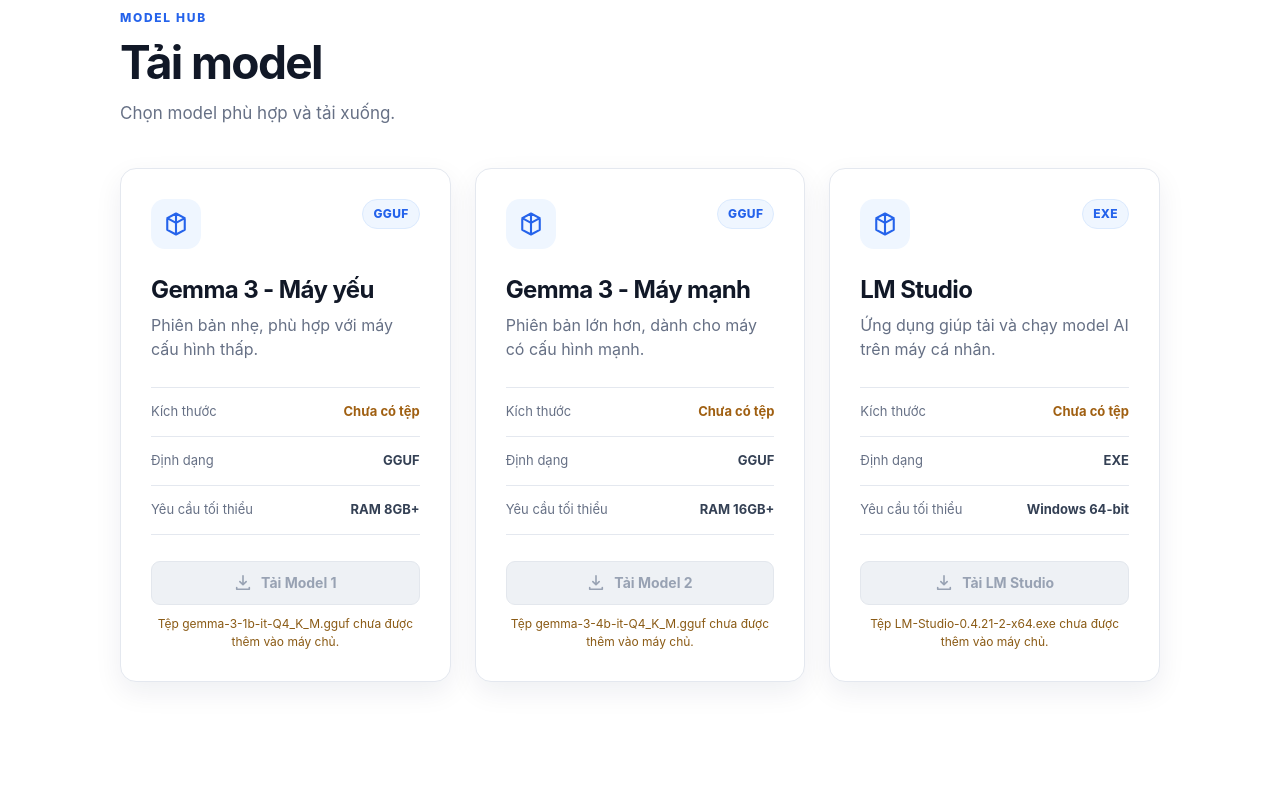
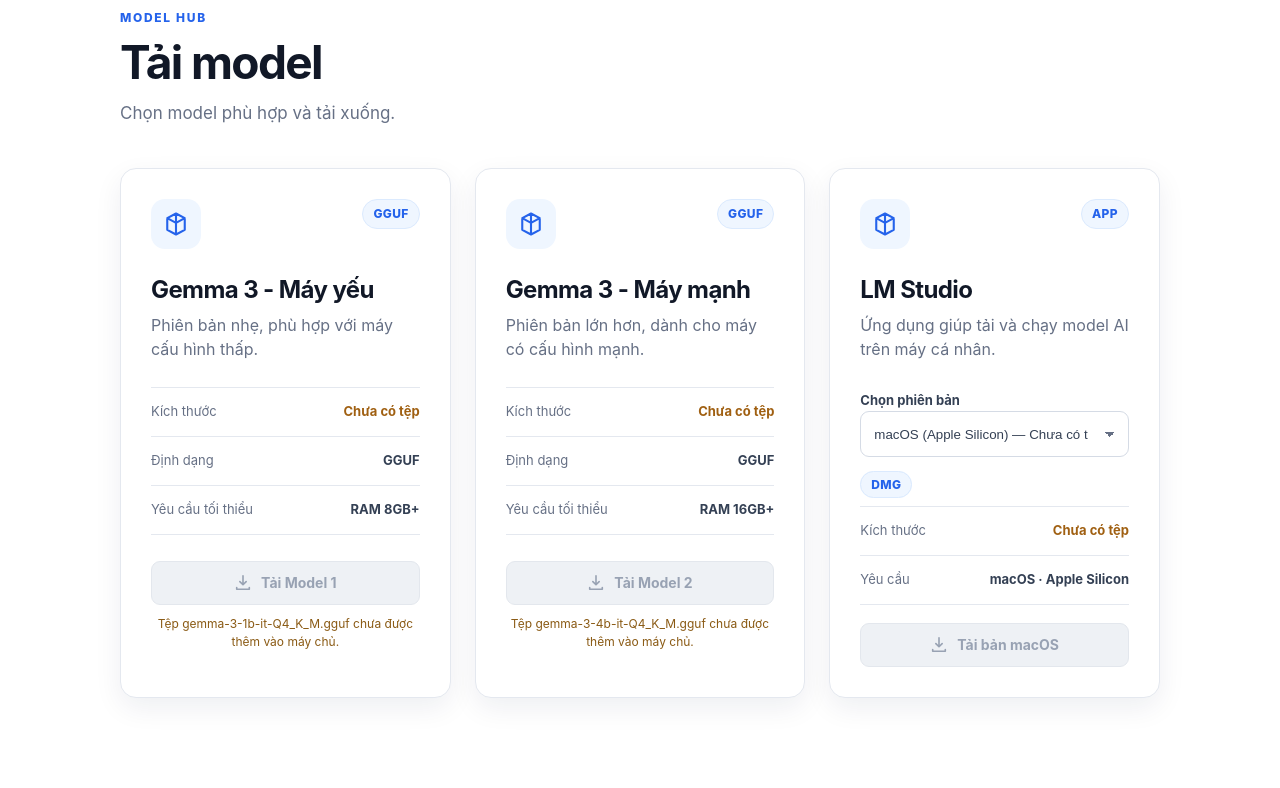
Before and after one commit to NgNguyenChuong/WorkshopAI_CATP, a Flask app: page /download in a window 1280 px wide. Shown: the part 134-922 px from the top of the page. Before the commit the page ends 818 px from the top, so only its background shows below. Run offline with Flask 3, Linux system fonts and the light colour scheme; parts of the project's set-up code (start-up, migrations or seed data) failed here and were passed over.

Commit message:
feat: complete final project implementation

```diff
--- a/server.py
+++ b/server.py
@@ -43,10 +43,25 @@ MODELS = [
         "id": "lm-studio",
         "name": "LM Studio",
         "description": "Ứng dụng giúp tải và chạy model AI trên máy cá nhân.",
-        "filename": "LM-Studio-0.4.21-2-x64.exe",
-        "format": "EXE",
-        "requirement": "Windows 64-bit",
-        "button_label": "Tải LM Studio",
+        "format": "APP",
+        "options": [
+            {
+                "id": "macos",
+                "label": "macOS (Apple Silicon)",
+                "filename": "LM-Studio-0.4.21-2-arm64.dmg",
+                "format": "DMG",
+                "requirement": "macOS · Apple Silicon",
+                "button_label": "Tải bản macOS",
+            },
+            {
+                "id": "windows",
+                "label": "Windows 64-bit",
+                "filename": "LM-Studio-0.4.21-2-x64.exe",
+                "format": "EXE",
+                "requirement": "Windows 64-bit",
+                "button_label": "Tải bản Windows",
+            },
+        ],
     },
 ]
 
@@ -88,9 +103,18 @@ def model_view_data():
     result = []
     for model in MODELS:
         item = dict(model)
-        path = model_path(model)
-        item["available"] = bool(path and path.is_file())
-        item["size"] = format_file_size(path.stat().st_size) if item["available"] else None
+        if model.get("options"):
+            item["options"] = []
+            for option in model["options"]:
+                option_item = dict(option)
+                path = model_path(option)
+                option_item["available"] = bool(path and path.is_file())
+                option_item["size"] = format_file_size(path.stat().st_size) if option_item["available"] else None
+                item["options"].append(option_item)
+        else:
+            path = model_path(model)
+            item["available"] = bool(path and path.is_file())
+            item["size"] = format_file_size(path.stat().st_size) if item["available"] else None
         result.append(item)
     return result
 
@@ -156,39 +180,55 @@ def download_page():
     )
 
 
-@app.get("/download/<model_id>")
-def download_model(model_id):
+def download_error(message, status):
+    return (
+        render_template(
+            "download.html",
+            active_page="download",
+            models=model_view_data(),
+            error=message,
+        ),
+        status,
+    )
+
+
+def send_configured_download(model_id, option_id=None):
     model = next((item for item in MODELS if item["id"] == model_id), None)
-    path = model_path(model) if model else None
+    target = model
+    if model and model.get("options"):
+        target = next((item for item in model["options"] if item["id"] == option_id), None)
+    elif option_id is not None:
+        target = None
+    path = model_path(target) if target else None
 
     if model is None:
-        return (
-            render_template(
-                "download.html",
-                active_page="download",
-                models=model_view_data(),
-                error="Model được yêu cầu không tồn tại.",
-            ),
-            404,
-        )
+        return download_error("Model được yêu cầu không tồn tại.", 404)
+
+    if model.get("options") and target is None:
+        return download_error("Phiên bản LM Studio được yêu cầu không tồn tại.", 404)
 
     if path is None or not path.is_file():
-        return (
-            render_template(
-                "download.html",
-                active_page="download",
-                models=model_view_data(),
-                error=f"Tệp {model['filename']} hiện chưa có trên máy chủ.",
-            ),
-            404,
-        )
+        return download_error(f"Tệp {target['filename']} hiện chưa có trên máy chủ.", 404)
 
     return send_file(
         path,
         as_attachment=True,
-        download_name=model["filename"],
+        download_name=target["filename"],
         conditional=True,
     )
+
+
+@app.get("/download/<model_id>")
+def download_model(model_id):
+    model = next((item for item in MODELS if item["id"] == model_id), None)
+    if model and model.get("options"):
+        return download_error("Vui lòng chọn phiên bản LM Studio trước khi tải.", 400)
+    return send_configured_download(model_id)
+
+
+@app.get("/download/<model_id>/<option_id>")
+def download_model_option(model_id, option_id):
+    return send_configured_download(model_id, option_id)
 
 
 @app.route("/upload", methods=["GET", "POST"])
--- a/static/css/style.css
+++ b/static/css/style.css
@@ -352,6 +352,48 @@ a {
 
 .model-description {
     min-height: 48px;
+}
+
+.options-label {
+    margin: 0 0 12px;
+    color: #344054;
+    font-size: 13px;
+    font-weight: 700;
+}
+
+.platform-picker {
+    margin-top: 26px;
+}
+
+.platform-select {
+    width: 100%;
+    min-height: 46px;
+    padding: 0 40px 0 13px;
+    color: #344054;
+    background-color: #fff;
+    background-image: linear-gradient(45deg, transparent 50%, #667085 50%), linear-gradient(135deg, #667085 50%, transparent 50%);
+    background-position: calc(100% - 18px) 20px, calc(100% - 13px) 20px;
+    background-repeat: no-repeat;
+    background-size: 5px 5px, 5px 5px;
+    border: 1px solid #d5dbe5;
+    border-radius: 9px;
+    cursor: pointer;
+    outline: none;
+    appearance: none;
+    transition: border-color 150ms ease, box-shadow 150ms ease;
+}
+
+.platform-select:focus {
+    border-color: var(--blue);
+    box-shadow: 0 0 0 3px rgba(37, 99, 235, 0.11);
+}
+
+.selected-platform {
+    margin: 14px 0 18px;
+}
+
+.selected-platform .model-details {
+    margin: 11px 0 0;
 }
 
 .model-details {
--- /dev/null
+++ b/static/js/download.js
@@ -0,0 +1,27 @@
+(() => {
+    document.querySelectorAll("[data-platform-picker]").forEach((picker) => {
+        const select = picker.querySelector("[data-platform-select]");
+        const format = picker.querySelector("[data-platform-format]");
+        const size = picker.querySelector("[data-platform-size]");
+        const requirement = picker.querySelector("[data-platform-requirement]");
+        const download = picker.querySelector("[data-platform-download]");
+        const buttonText = picker.querySelector("[data-platform-button]");
+
+        function updateSelection() {
+            const option = select.options[select.selectedIndex];
+            const isAvailable = !option.disabled;
+            format.textContent = option.dataset.format;
+            size.textContent = option.dataset.size;
+            requirement.textContent = option.dataset.requirement;
+            buttonText.textContent = option.dataset.button;
+            download.href = isAvailable ? option.dataset.url : "#";
+            download.classList.toggle("button-disabled", !isAvailable);
+            download.setAttribute("aria-disabled", String(!isAvailable));
+        }
+
+        select.addEventListener("change", updateSelection);
+        download.addEventListener("click", (event) => {
+            if (select.options[select.selectedIndex].disabled) event.preventDefault();
+        });
+    });
+})();
--- a/templates/download.html
+++ b/templates/download.html
@@ -29,6 +29,47 @@
             <h2>{{ model.name }}</h2>
             <p class="model-description">{{ model.description }}</p>
         </div>
+        {% if model.options %}
+        {% set available_options = model.options|selectattr('available')|list %}
+        {% set selected_option = available_options[0] if available_options else model.options[0] %}
+        <div class="platform-picker" data-platform-picker>
+            <label class="options-label" for="platform-{{ model.id }}">Chọn phiên bản</label>
+            <select class="platform-select" id="platform-{{ model.id }}" data-platform-select>
+                {% for option in model.options %}
+                <option value="{{ option.id }}"
+                    data-url="{{ url_for('download_model_option', model_id=model.id, option_id=option.id) }}"
+                    data-size="{{ option.size or 'Chưa có tệp' }}"
+                    data-format="{{ option.format }}"
+                    data-requirement="{{ option.requirement }}"
+                    data-button="{{ option.button_label }}"
+                    {% if not option.available %}disabled{% endif %}
+                    {% if option.id == selected_option.id %}selected{% endif %}>
+                    {{ option.label }}{% if not option.available %} — Chưa có tệp{% endif %}
+                </option>
+                {% endfor %}
+            </select>
+            <div class="selected-platform" data-platform-details>
+                <span class="format-badge" data-platform-format>{{ selected_option.format }}</span>
+                <dl class="model-details">
+                    <div>
+                        <dt>Kích thước</dt>
+                        <dd data-platform-size>{% if selected_option.available %}{{ selected_option.size }}{% else %}<span class="missing-file">Chưa có tệp</span>{% endif %}</dd>
+                    </div>
+                    <div>
+                        <dt>Yêu cầu</dt>
+                        <dd data-platform-requirement>{{ selected_option.requirement }}</dd>
+                    </div>
+                </dl>
+            </div>
+            <a class="button button-blue button-full{% if not selected_option.available %} button-disabled{% endif %}"
+                data-platform-download
+                href="{% if selected_option.available %}{{ url_for('download_model_option', model_id=model.id, option_id=selected_option.id) }}{% else %}#{% endif %}"
+                {% if not selected_option.available %}aria-disabled="true"{% endif %}>
+                <svg viewBox="0 0 20 20" aria-hidden="true"><path d="M10 2v10m0 0 3.5-3.5M10 12 6.5 8.5M3 15v2h14v-2"/></svg>
+                <span data-platform-button>{{ selected_option.button_label }}</span>
+            </a>
+        </div>
+        {% else %}
         <dl class="model-details">
             <div>
                 <dt>Kích thước</dt>
@@ -55,7 +96,12 @@
         </button>
         <p class="availability-note">Tệp {{ model.filename }} chưa được thêm vào máy chủ.</p>
         {% endif %}
+        {% endif %}
     </article>
     {% endfor %}
 </section>
 {% endblock %}
+
+{% block scripts %}
+<script src="{{ url_for('static', filename='js/download.js') }}" defer></script>
+{% endblock %}
```
Also changed, not shown: README.md.
